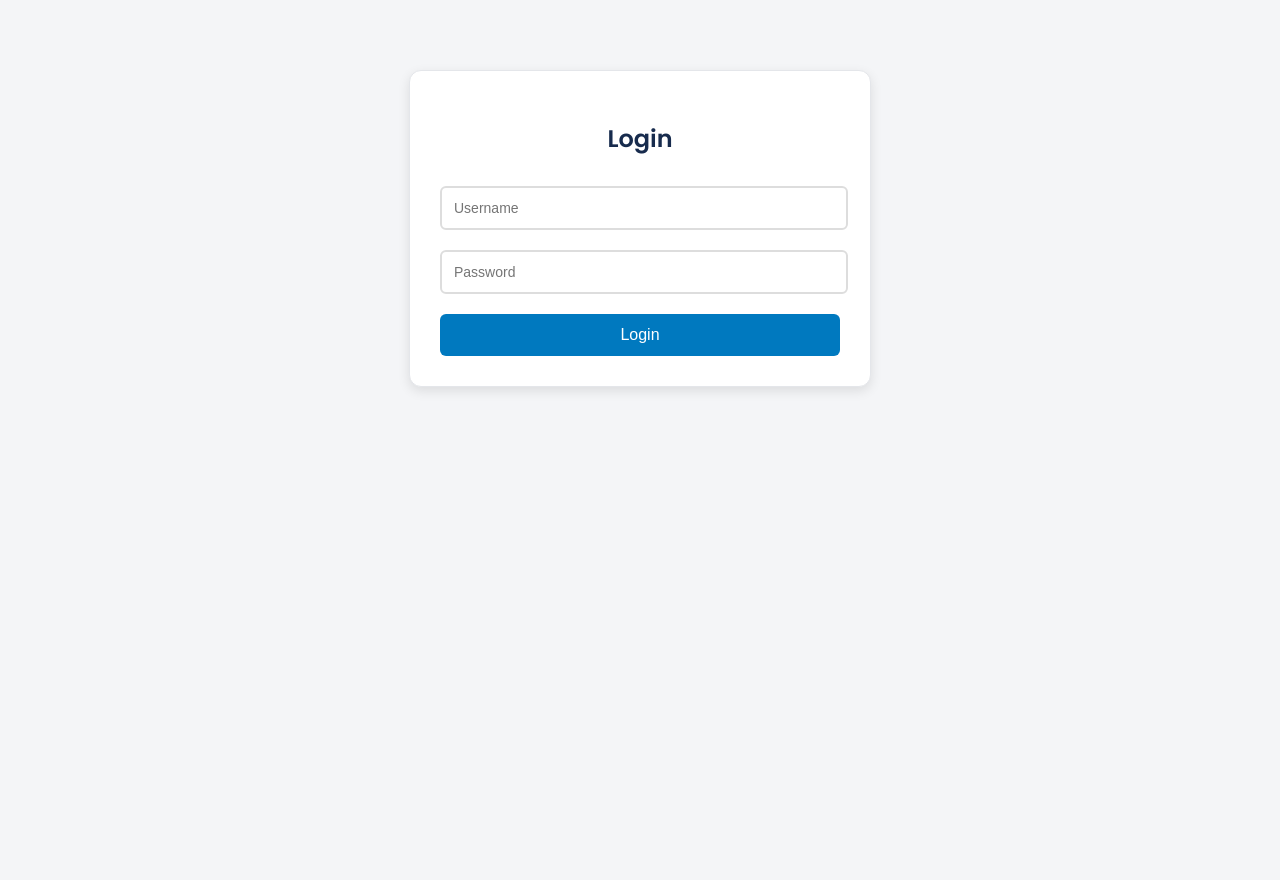
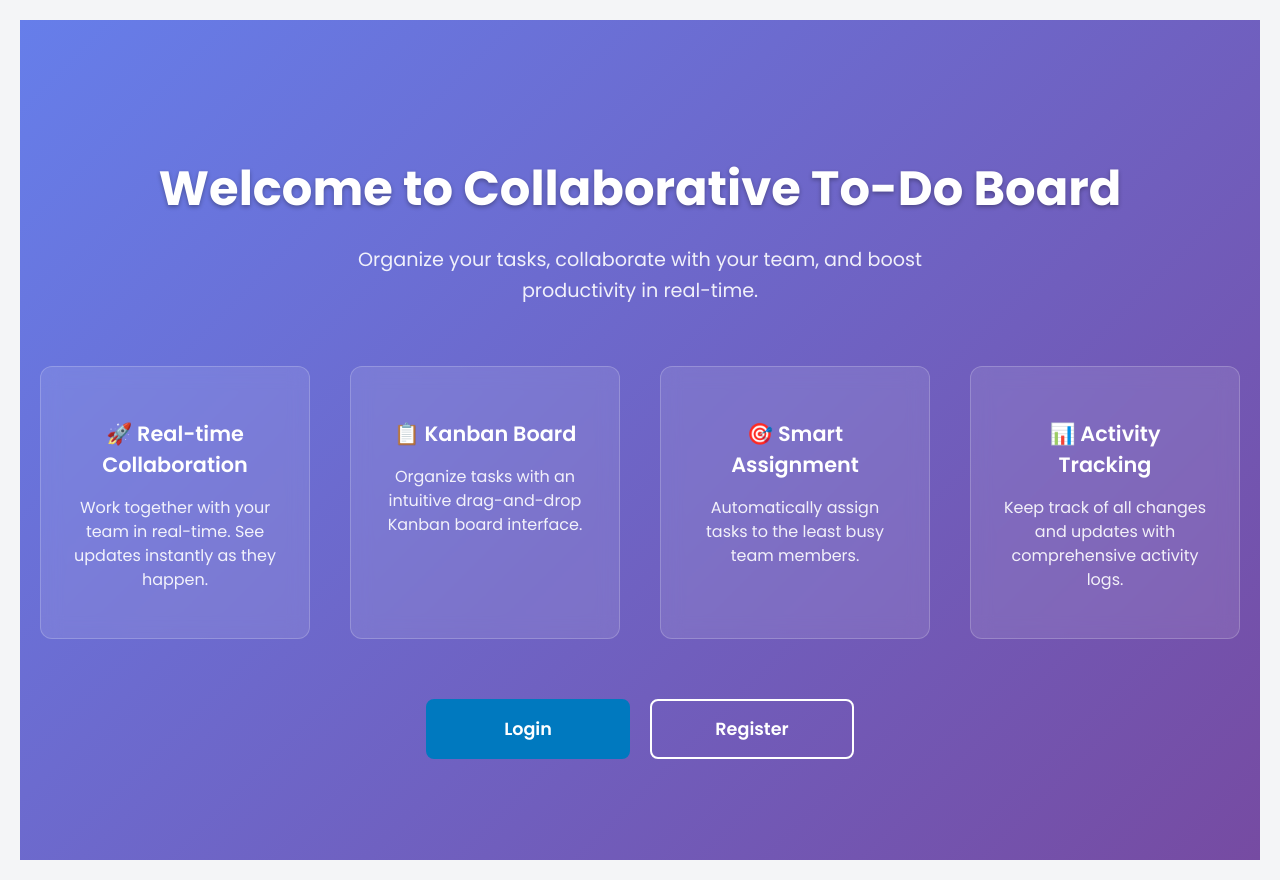
Before and after one commit to GAUTAMGUPTA0004/Real-Time-Todo-Board, a React (Create React App) app in the folder frontend/: page / in a window 1280 px wide. Before the commit this address led to /login. Before the commit the page ends 800 px from the top, so only its background shows below. Built offline with nearby package versions, Linux system fonts and the light colour scheme.

Commit message:
lastu commit

```diff
--- a/frontend/src/App.css
+++ b/frontend/src/App.css
@@ -592,8 +592,146 @@ body {
     transition: background-color 0.2s;
 }
 
+
+
 .btn-edit:hover {
     background-color: #e88e44;
 }
 
 /* ... (keep all other existing styles) ... */
+
+/* Landing Page Styles */
+.landing-page {
+    min-height: 100vh;
+    background: linear-gradient(135deg, #667eea 0%, #764ba2 100%);
+    display: flex;
+    align-items: center;
+    justify-content: center;
+    padding: 20px;
+}
+
+.landing-container {
+    max-width: 1200px;
+    width: 100%;
+    text-align: center;
+    color: white;
+}
+
+.landing-header {
+    margin-bottom: 60px;
+}
+
+.landing-header h1 {
+    font-size: 3rem;
+    font-weight: 700;
+    margin-bottom: 20px;
+    text-shadow: 0 2px 4px rgba(0,0,0,0.3);
+}
+
+.landing-header p {
+    font-size: 1.2rem;
+    opacity: 0.9;
+    max-width: 600px;
+    margin: 0 auto;
+    line-height: 1.6;
+}
+
+.landing-features {
+    display: grid;
+    grid-template-columns: repeat(auto-fit, minmax(250px, 1fr));
+    gap: 40px;
+    margin-bottom: 60px;
+}
+
+.feature {
+    background: rgba(255, 255, 255, 0.1);
+    padding: 30px;
+    border-radius: 12px;
+    backdrop-filter: blur(10px);
+    border: 1px solid rgba(255, 255, 255, 0.2);
+    transition: transform 0.3s ease;
+}
+
+.feature:hover {
+    transform: translateY(-5px);
+}
+
+.feature h3 {
+    font-size: 1.3rem;
+    margin-bottom: 15px;
+    font-weight: 600;
+}
+
+.feature p {
+    opacity: 0.9;
+    line-height: 1.5;
+}
+
+.landing-actions {
+    display: flex;
+    gap: 20px;
+    justify-content: center;
+    flex-wrap: wrap;
+}
+
+.btn {
+    padding: 15px 40px;
+    font-size: 1.1rem;
+    font-weight: 600;
+    text-decoration: none;
+    border-radius: 8px;
+    transition: all 0.3s ease;
+    display: inline-block;
+    min-width: 120px;
+}
+
+.btn-primary {
+    background-color: #0079bf;
+    color: white;
+    border: 2px solid #0079bf;
+}
+
+.btn-primary:hover {
+    background-color: #005a8b;
+    border-color: #005a8b;
+    transform: translateY(-2px);
+    box-shadow: 0 5px 15px rgba(0,0,0,0.2);
+}
+
+.btn-secondary {
+    background-color: transparent;
+    color: white;
+    border: 2px solid white;
+}
+
+.btn-secondary:hover {
+    background-color: white;
+    color: #667eea;
+    transform: translateY(-2px);
+    box-shadow: 0 5px 15px rgba(0,0,0,0.2);
+}
+
+/* Responsive Design */
+@media (max-width: 768px) {
+    .landing-header h1 {
+        font-size: 2.5rem;
+    }
+
+    .landing-header p {
+        font-size: 1.1rem;
+    }
+
+    .landing-features {
+        grid-template-columns: 1fr;
+        gap: 30px;
+    }
+
+    .landing-actions {
+        flex-direction: column;
+        align-items: center;
+    }
+
+    .btn {
+        width: 200px;
+    }
+}
--- a/frontend/src/App.jsx
+++ b/frontend/src/App.jsx
@@ -1,5 +1,6 @@
 import React from 'react';
 import { BrowserRouter as Router, Routes, Route, Navigate } from 'react-router-dom';
+import LandingPage from './pages/LandingPage';
 import LoginPage from './pages/LoginPage';
 import RegisterPage from './pages/RegisterPage';
 import DashboardPage from './pages/DashboardPage';
@@ -15,11 +16,14 @@ function App() {
             <div className="app">
                 {/* The Routes component defines the different navigation paths. */}
                 <Routes>
+                    {/* Landing page route */}
+                    <Route path="/" element={token ? <Navigate to="/dashboard" /> : <LandingPage />} />
+
                     {/* Route for the login page. */}
-                    <Route path="/login" element={<LoginPage />} />
+                    <Route path="/login" element={token ? <Navigate to="/dashboard" /> : <LoginPage />} />
 
                     {/* Route for the registration page. */}
-                    <Route path="/register" element={<RegisterPage />} />
+                    <Route path="/register" element={token ? <Navigate to="/dashboard" /> : <RegisterPage />} />
 
                     {/* A protected route for the main dashboard. */}
                     <Route
@@ -30,8 +34,8 @@ function App() {
                     />
 
                     {/* A catch-all route to handle undefined paths. */}
-                    {/* It redirects to the dashboard if logged in, otherwise to the login page. */}
-                    <Route path="*" element={<Navigate to={token ? "/dashboard" : "/login"} />} />
+                    {/* It redirects to the dashboard if logged in, otherwise to the landing page. */}
+                    <Route path="*" element={<Navigate to={token ? "/dashboard" : "/"} />} />
                 </Routes>
             </div>
         </Router>
--- /dev/null
+++ b/frontend/src/pages/LandingPage.jsx
@@ -0,0 +1,45 @@
+import React from 'react';
+import { Link } from 'react-router-dom';
+
+const LandingPage = () => {
+    return (
+        <div className="landing-page">
+            <div className="landing-container">
+                <div className="landing-header">
+                    <h1>Welcome to Collaborative To-Do Board</h1>
+                    <p>Organize your tasks, collaborate with your team, and boost productivity in real-time.</p>
+                </div>
+
+                <div className="landing-features">
+                    <div className="feature">
+                        <h3>🚀 Real-time Collaboration</h3>
+                        <p>Work together with your team in real-time. See updates instantly as they happen.</p>
+                    </div>
+                    <div className="feature">
+                        <h3>📋 Kanban Board</h3>
+                        <p>Organize tasks with an intuitive drag-and-drop Kanban board interface.</p>
+                    </div>
+                    <div className="feature">
+                        <h3>🎯 Smart Assignment</h3>
+                        <p>Automatically assign tasks to the least busy team members.</p>
+                    </div>
+                    <div className="feature">
+                        <h3>📊 Activity Tracking</h3>
+                        <p>Keep track of all changes and updates with comprehensive activity logs.</p>
+                    </div>
+                </div>
+
+                <div className="landing-actions">
+                    <Link to="/login" className="btn btn-primary">
+                        Login
+                    </Link>
+                    <Link to="/register" className="btn btn-secondary">
+                        Register
+                    </Link>
+                </div>
+            </div>
+        </div>
+    );
+};
+
+export default LandingPage;
```
